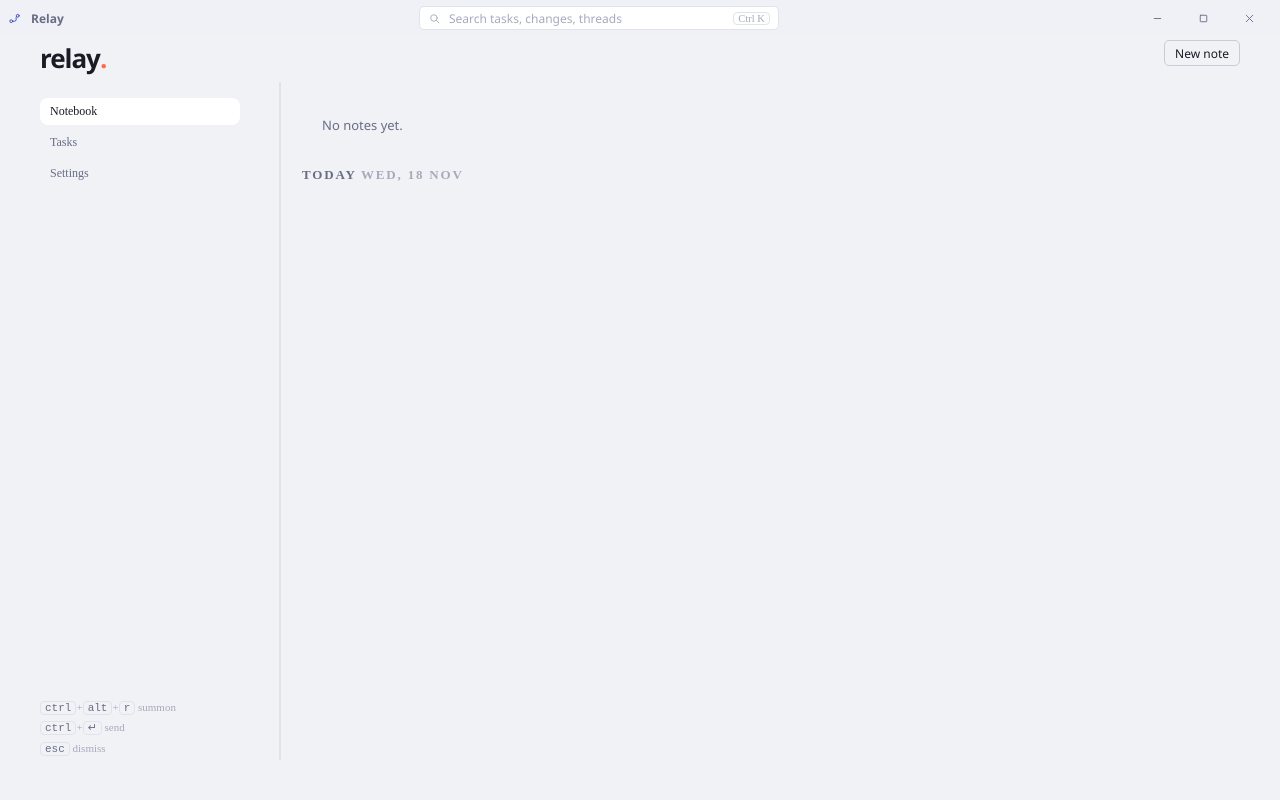
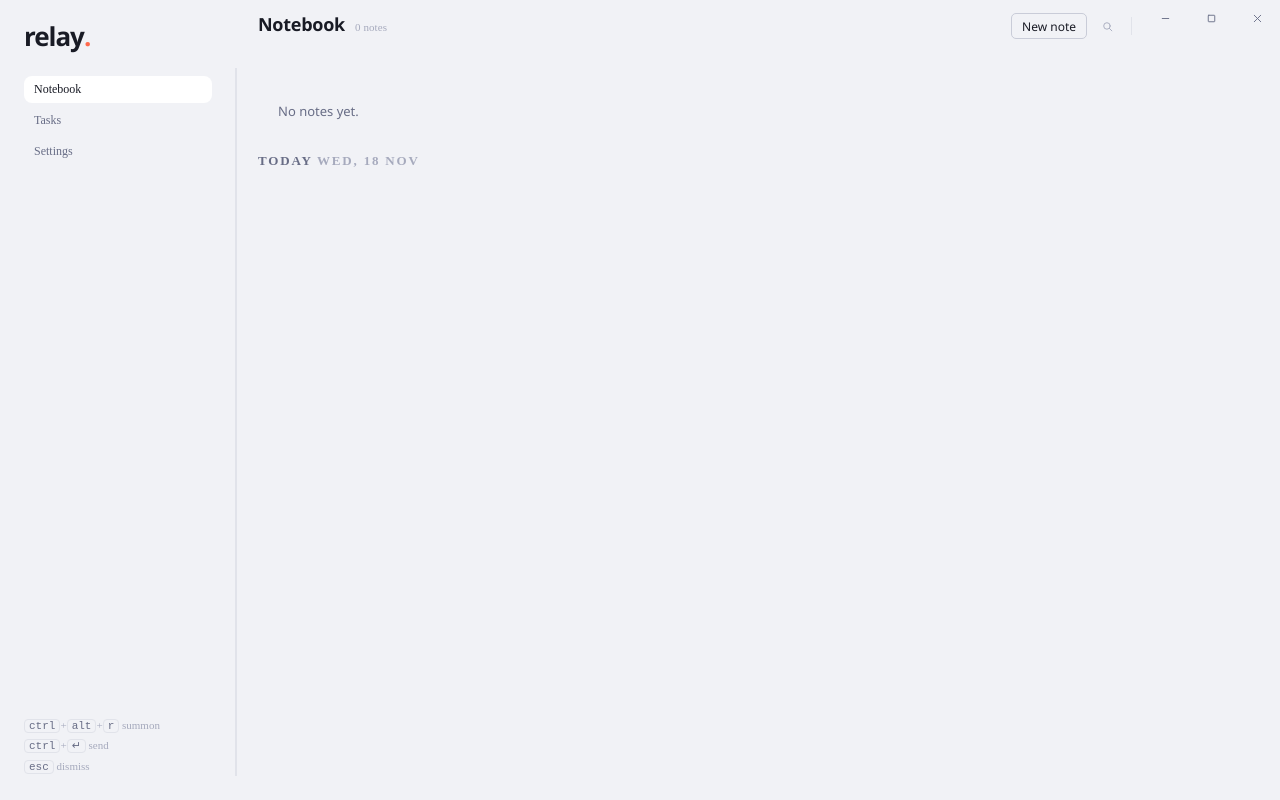
Before and after one commit to uFleck/relay, a React (Vite) app: page / in a window 1280 px wide. Built offline with nearby package versions, Linux system fonts and the light colour scheme; a web font is replaced by a local one.

Commit message:
feat: integrated title bar, shared page shell and Ctrl K search (#73)
The title bar is always visible and holds each page's title, meta and
actions beside the window controls. Tasks and Settings use the Notebook's
shell and inset. Ctrl K opens Search immediately with its own input.

```diff
--- a/src/App.tsx
+++ b/src/App.tsx
@@ -1,6 +1,7 @@
-import { useCallback, useEffect, useRef, useState } from "react";
+import { useCallback, useEffect, useMemo, useState } from "react";
 import { EMPTY_DRAFT, type DraftSummary } from "./directives";
 import { TitleBar } from "./app/TitleBar";
+import { PageBarContext } from "./app/PageBar";
 import { Rail } from "./app/Rail";
 import { Notebook } from "./app/Notebook";
 import { MissingTask, Tasks } from "./app/Tasks";
@@ -24,10 +25,18 @@ export default function App() {
   const [notice, setNotice] = useState<string | null>(null);
   const [draft, setDraft] = useState<DraftSummary>(EMPTY_DRAFT);
   const update = useUpdater();
-  const searchRef = useRef<HTMLInputElement>(null);
+  const [searchOpen, setSearchOpen] = useState(false);
+  const [titleSlot, setTitleSlot] = useState<HTMLDivElement | null>(null);
+  const [actionsSlot, setActionsSlot] = useState<HTMLDivElement | null>(null);
+  const slots = useMemo(() => ({ title: titleSlot, actions: actionsSlot }), [titleSlot, actionsSlot]);
   const { workspace, version: workspaceVersion, error: workspaceError, refresh } = useWorkspace();
   const filter = useWorkspaceFilter(query, workspaceVersion);
   /** Search owns the query. The views keep showing the full workspace behind the modal. */
+  const openSearch = useCallback(() => setSearchOpen(true), []);
+  const closeSearch = useCallback(() => {
+    setSearchOpen(false);
+    setQuery("");
+  }, []);
   const viewFilter = useWorkspaceFilter("", workspaceVersion);
 
   const navigate = useCallback((next: Route) => {
@@ -68,8 +77,7 @@ export default function App() {
     function onKey(e: KeyboardEvent) {
       if ((e.ctrlKey || e.metaKey) && e.key.toLowerCase() === "k") {
         e.preventDefault();
-        searchRef.current?.focus();
-        searchRef.current?.select();
+        openSearch();
         return;
       }
       if (e.key === "Escape" && !e.defaultPrevented && !document.querySelector(".delete-confirmation")) {
@@ -81,12 +89,13 @@ export default function App() {
     }
     window.addEventListener("keydown", onKey);
     return () => window.removeEventListener("keydown", onKey);
-  }, [route.task, notice, closeSheet]);
+  }, [route.task, notice, closeSheet, openSearch]);
 
   if (!workspace) {
     return (
-      <div className="win">
-        <TitleBar ref={searchRef} query={query} onQuery={setQuery} />
+      <div className="win solo">
+        <div className="column">
+          <TitleBar />
           <div className="boot" role={workspaceError ? "alert" : "status"}>
             {workspaceError ? (
               <>
@@ -101,6 +110,7 @@ export default function App() {
             )}
           </div>
         </div>
+      </div>
     );
   }
 
@@ -112,8 +122,6 @@ export default function App() {
 
   return (
     <div className="win">
-      <TitleBar ref={searchRef} query={query} onQuery={setQuery} />
-      <div className={`body${route.task ? " with-sheet" : ""}`}>
       <Rail
         view={route.view}
         onView={setView}
@@ -122,7 +130,10 @@ export default function App() {
         notice={<RailUpdate update={update} />}
         wordmarkMode={draft.mode}
       />
-
+      <div className="column">
+        <TitleBar onTitleSlot={setTitleSlot} onActionsSlot={setActionsSlot} onSearch={openSearch} />
+        <PageBarContext.Provider value={slots}>
+          <div className={`body${route.task ? " with-sheet" : ""}`}>
             {route.view === "notebook" && (
               <Notebook
                 workspace={workspace}
@@ -159,14 +170,17 @@ export default function App() {
             )}
             {route.task && !selectedTask && <MissingTask id={route.task} onClose={closeSheet} />}
           </div>
-      {query.trim() && (
+        </PageBarContext.Provider>
+      </div>
+      {searchOpen && (
         <SearchModal
           query={query}
+          onQuery={setQuery}
           filter={filter}
           workspace={workspace}
           onOpenNote={openNote}
           onOpenTask={openTask}
-          onClose={() => setQuery("")}
+          onClose={closeSearch}
         />
       )}
       {notice && (
--- a/src/app/Notebook.tsx
+++ b/src/app/Notebook.tsx
@@ -4,6 +4,7 @@ import { DeleteConfirmation } from "../components/DeleteConfirmation";
 import { EMPTY_DRAFT, lineDirective, type DraftSummary } from "../directives";
 import { errorText, v2NoteDelete, v2WorkspaceSnapshot, type V2Note, type V2Project, type V2Reference, type V2Task, type V2WorkspaceSnapshot } from "../ipc";
 import { useEntering } from "../ui/motion";
+import { PageBar } from "./PageBar";
 import {
   groupByDay,
   nearBottom,
@@ -147,7 +148,10 @@ export function Notebook({ workspace, filter, focusNoteId, onCloseNote, selected
 
   return (
     <section className="main notebook" aria-label="Notebook">
-      <div className="nb-toolbar">
+      <PageBar
+        title="Notebook"
+        meta={`${notes.length} ${notes.length === 1 ? "note" : "notes"}`}
+        actions={
           <button
             ref={newNoteButton}
             type="button"
@@ -157,7 +161,8 @@ export function Notebook({ workspace, filter, focusNoteId, onCloseNote, selected
           >
             New note
           </button>
-      </div>
+        }
+      />
       <div
         className="scroll nb-scroll"
         data-parity="timeline"
--- /dev/null
+++ b/src/app/PageBar.tsx
@@ -0,0 +1,42 @@
+import { createContext, useContext, type ReactNode, type Ref } from "react";
+import { createPortal } from "react-dom";
+
+/* The title bar is part of the page: each view renders its title, meta line and actions
+   into the bar's slots, so they sit beside the window controls instead of in a second row. */
+
+export interface PageBarSlots {
+  title: HTMLElement | null;
+  actions: HTMLElement | null;
+}
+
+export const PageBarContext = createContext<PageBarSlots>({ title: null, actions: null });
+
+interface Props {
+  title: string;
+  meta?: ReactNode;
+  actions?: ReactNode;
+  headingRef?: Ref<HTMLHeadingElement>;
+}
+
+export function PageBar({ title, meta, actions, headingRef }: Props) {
+  const slots = useContext(PageBarContext);
+  return (
+    <>
+      {slots.title &&
+        createPortal(
+          <>
+            <h1 ref={headingRef} tabIndex={-1} data-tauri-drag-region>
+              {title}
+            </h1>
+            {meta && (
+              <span className="tb-meta meta" data-tauri-drag-region>
+                {meta}
+              </span>
+            )}
+          </>,
+          slots.title,
+        )}
+      {slots.actions && actions && createPortal(actions, slots.actions)}
+    </>
+  );
+}
--- a/src/app/Rail.tsx
+++ b/src/app/Rail.tsx
@@ -35,8 +35,8 @@ export function Rail({ view, onView, version, needsYou, notice, wordmarkMode }:
 
   return (
     <nav className="rail" aria-label="Views" data-parity="rail">
-      <div className="mark" data-mode={wordmarkMode ?? undefined}>
-        <span className="wordmark">
+      <div className="mark" data-mode={wordmarkMode ?? undefined} data-tauri-drag-region>
+        <span className="wordmark" data-tauri-drag-region>
           relay<span className="dot" key={wordmarkMode ?? "none"}>.</span>
         </span>
         <span className="ver meta">{version}</span>
--- a/src/app/TitleBar.tsx
+++ b/src/app/TitleBar.tsx
@@ -1,8 +1,10 @@
-import { forwardRef, useState } from "react";
+import { useState } from "react";
 import { Icon } from "../components/Icon";
 import { inTauri } from "../ipc";
 
-/* 36px custom title bar. `data-tauri-drag-region` must sit on each element that drags, not only the parent. */
+/* The title bar spans the main column. Pages fill its title and actions slots through
+   PageBar; the window controls stay on the right. `data-tauri-drag-region` must sit on each
+   element that drags, not only the parent. */
 
 async function withWindow(action: "minimize" | "toggleMaximize" | "close") {
   if (!inTauri) return false;
@@ -18,38 +20,24 @@ async function withWindow(action: "minimize" | "toggleMaximize" | "close") {
 }
 
 interface Props {
-  query: string;
-  onQuery: (q: string) => void;
+  onTitleSlot?: (element: HTMLDivElement | null) => void;
+  onActionsSlot?: (element: HTMLDivElement | null) => void;
+  onSearch?: () => void;
 }
 
-export const TitleBar = forwardRef<HTMLInputElement, Props>(function TitleBar({ query, onQuery }, searchRef) {
+export function TitleBar({ onTitleSlot, onActionsSlot, onSearch }: Props) {
   const [maximized, setMaximized] = useState(false);
 
   return (
     <header className="title" data-tauri-drag-region>
-      <Icon name="relay" small className="accent-fg" />
-      <span className="name" data-tauri-drag-region>
-        Relay
-      </span>
-      <label className="search">
-        <Icon name="search" small />
-        <input
-          ref={searchRef}
-          value={query}
-          onChange={(e) => onQuery(e.target.value)}
-          onKeyDown={(e) => {
-            if (e.key === "Escape") {
-              e.stopPropagation();
-              onQuery("");
-              e.currentTarget.blur();
-            }
-          }}
-          placeholder="Search tasks, changes, threads"
-          spellCheck={false}
-          aria-label="Search"
-        />
-        <kbd>Ctrl K</kbd>
-      </label>
+      <div className="tb-page" ref={onTitleSlot} data-tauri-drag-region />
+      <div className="tb-actions" ref={onActionsSlot} />
+      {onSearch && (
+        <button type="button" className="ib tb-search" title="Search (Ctrl K)" aria-label="Search" onClick={onSearch}>
+          <Icon name="search" small />
+        </button>
+      )}
+      <span className="tb-div" aria-hidden="true" />
       <div className="wc">
         <button type="button" title="Minimize" onClick={() => void withWindow("minimize")}>
           <Icon name="min" small />
@@ -67,4 +55,4 @@ export const TitleBar = forwardRef<HTMLInputElement, Props>(function TitleBar({
       </div>
     </header>
   );
-});
+}
--- a/src/styles/app.css
+++ b/src/styles/app.css
@@ -3,69 +3,71 @@
 .win {
   height: 100%;
   display: grid;
-  grid-template-rows: var(--title-h) minmax(0, 1fr);
+  grid-template-columns: var(--rail-w) minmax(0, 1fr);
   background: var(--bg-page);
   overflow: hidden;
 }
+.win.solo {
+  grid-template-columns: minmax(0, 1fr);
+}
+.column {
+  display: grid;
+  grid-template-rows: var(--title-h) minmax(0, 1fr);
+  min-width: 0;
+  min-height: 0;
+}
 
 /* ─────────── title bar ─────────── */
+/* Always visible and part of the page: title + meta on the left, page actions, search and
+   the window controls on the right. Its left edge matches the page content inset. */
 .title {
   display: flex;
   align-items: center;
-  gap: 10px;
-  padding-left: 12px;
-  background: var(--bg-page);
-  border-bottom: 1px solid var(--border-default);
+  gap: 8px;
+  min-width: 0;
+  padding-left: var(--page-x);
+  background: transparent;
   user-select: none;
 }
-.title .name {
-  font: 600 12px var(--font-ui);
-  color: var(--text-secondary);
-}
-.search {
-  margin: 0 auto;
-  display: flex;
-  align-items: center;
-  gap: 8px;
-  width: 360px;
-  height: 24px;
-  padding: 0 8px;
-  border: 1px solid var(--border-default);
-  border-radius: var(--r-sm);
-  background: var(--bg-surface);
-  color: var(--text-tertiary);
-  font-size: 12px;
-}
-.search:focus-within {
-  border-color: var(--accent);
-}
-.search input {
+.tb-page {
+  display: flex;
+  align-items: baseline;
+  gap: 10px;
   flex: 1;
   min-width: 0;
   height: 100%;
-  border: 0;
-  padding: 0;
-  background: transparent;
-  color: var(--text-primary);
-  font: inherit;
+  padding-top: 14px;
+}
+.tb-page h1 {
+  margin: 0;
+  font: 700 18px/1.2 var(--font-ui);
+  letter-spacing: -0.015em;
+  white-space: nowrap;
   outline: none;
 }
-.search input::placeholder {
-  color: var(--text-tertiary);
-}
-.search input:focus-visible {
-  box-shadow: none;
-}
-.search kbd {
-  font: 500 10.5px var(--font-mono);
-  color: var(--text-tertiary);
-  border: 1px solid var(--border-default);
-  border-radius: 4px;
-  padding: 0 4px;
+.tb-meta {
+  overflow: hidden;
+  text-overflow: ellipsis;
+  white-space: nowrap;
+}
+.tb-actions {
+  display: flex;
+  align-items: center;
+  gap: 6px;
+}
+.tb-actions:empty {
+  display: none;
+}
+.tb-div {
+  width: 1px;
+  height: 18px;
+  margin: 0 2px 0 4px;
+  background: var(--border-default);
 }
 .wc {
   display: flex;
-  height: 100%;
+  align-self: flex-start;
+  height: 36px;
 }
 .wc button {
   width: 46px;
@@ -87,11 +89,13 @@
 /* ─────────── body ─────────── */
 .body {
   display: grid;
-  grid-template-columns: var(--rail-w) minmax(0, 1fr);
+  grid-template-columns: minmax(0, 1fr);
+  gap: 24px;
   min-height: 0;
+  padding: 8px 28px 24px 0;
 }
 .body.with-sheet {
-  grid-template-columns: var(--rail-w) minmax(0, 1fr) var(--sheet-w);
+  grid-template-columns: minmax(0, 1fr) var(--sheet-w);
 }
 
 /* ─────────── rail ─────────── */
@@ -178,10 +182,11 @@
   overflow: hidden;
   display: grid;
   grid-template-columns: minmax(0, 1fr);
-  grid-template-rows: auto minmax(0, 1fr) auto;
+  grid-template-rows: minmax(0, 1fr);
+  grid-auto-rows: auto;
   min-width: 0;
   min-height: 0;
-  background: var(--bg-surface);
+  background: transparent;
 }
 .head {
   display: flex;
@@ -1104,9 +1109,22 @@ h3.sub {
 .sm-head {
   border-bottom: 1px solid var(--border-default);
 }
-.sm-query {
-  color: var(--accent-text);
-  overflow-wrap: anywhere;
+.sm-input {
+  flex: 1;
+  min-width: 0;
+  height: 28px;
+  border: 0;
+  padding: 0;
+  background: transparent;
+  color: var(--text-primary);
+  font: 400 15px var(--font-ui);
+  outline: none;
+}
+.sm-input::placeholder {
+  color: var(--text-tertiary);
+}
+.sm-input:focus-visible {
+  box-shadow: none;
 }
 .sm-foot {
   border-top: 1px solid var(--border-default);
@@ -1640,7 +1658,7 @@ h3.sub {
 /* ── v2 Settings ── */
 
 .settings-scroll {
-  padding-bottom: 32px;
+  padding: 0 0 32px calc(var(--page-x) - 20px);
 }
 .psec-intro {
   margin: 0 20px 6px;
--- a/src/styles/layout-tokens.css
+++ b/src/styles/layout-tokens.css
@@ -4,8 +4,10 @@
 :root {
   --r-sm: 5px;
 
-  --title-h: 36px;
-  --rail-w: 184px;
+  --title-h: 52px;
+  --rail-w: 224px;
+  /* Left inset shared by the title bar and every page, so titles line up with content. */
+  --page-x: 34px;
   --sheet-w: 380px;
   --row-h: 34px;
   --strip-h: 40px;
--- a/src/styles/main-dock.css
+++ b/src/styles/main-dock.css
@@ -205,46 +205,9 @@
   animation: relay-pop 0.4s var(--spring) 1;
 }
 
-.win {
-  position: relative;
-  display: block;
-  height: 100%;
-  padding: 40px;
-  overflow: hidden;
-  background: var(--bg-page);
-}
-
-.title {
-  position: absolute;
-  inset: 0 0 auto;
-  z-index: 60;
-  height: 36px;
-  padding: 0 8px;
-  border: 0;
-  background: transparent;
-  opacity: 0;
-  transition: opacity var(--fast) var(--ease);
-}
-.title:hover,
-.title:focus-within {
-  opacity: 1;
-  background: color-mix(in srgb, var(--bg-page) 88%, transparent);
-}
-
-.body {
-  display: grid;
-  grid-template-columns: 200px minmax(0, 1fr);
-  gap: 28px;
-  height: 100%;
-  min-height: 0;
-}
-.body.with-sheet {
-  grid-template-columns: 200px minmax(0, 1fr) var(--sheet-w);
-}
-
 .rail {
   gap: 4px;
-  padding: 0;
+  padding: 18px 12px 22px 24px;
   border: 0;
   background: transparent;
   font: 400 12px var(--font-mono);
@@ -301,18 +264,12 @@
 
 .main.notebook {
   position: static;
-  grid-template-rows: auto minmax(0, 1fr) auto;
+  grid-template-rows: minmax(0, 1fr) auto;
   overflow: visible;
-  background: transparent;
-}
-.nb-toolbar {
-  display: flex;
-  justify-content: flex-end;
-  margin-bottom: 8px;
 }
 .nb-scroll {
   position: relative;
-  padding: 0 0 10px 34px;
+  padding: 0 0 10px var(--page-x);
 }
 .nb-dock {
   z-index: 20;
```
Also changed, not shown: src/app/SearchModal.tsx (+33 -15 lines), src/app/Settings.tsx (+2 -6 lines), src/app/Tasks.tsx (+12 -14 lines), src/styles/workspace.css (+16 -16 lines), 2 other files (tests, documents, lock files or other folders). Lines whose indentation alone changed are shown as unchanged.
